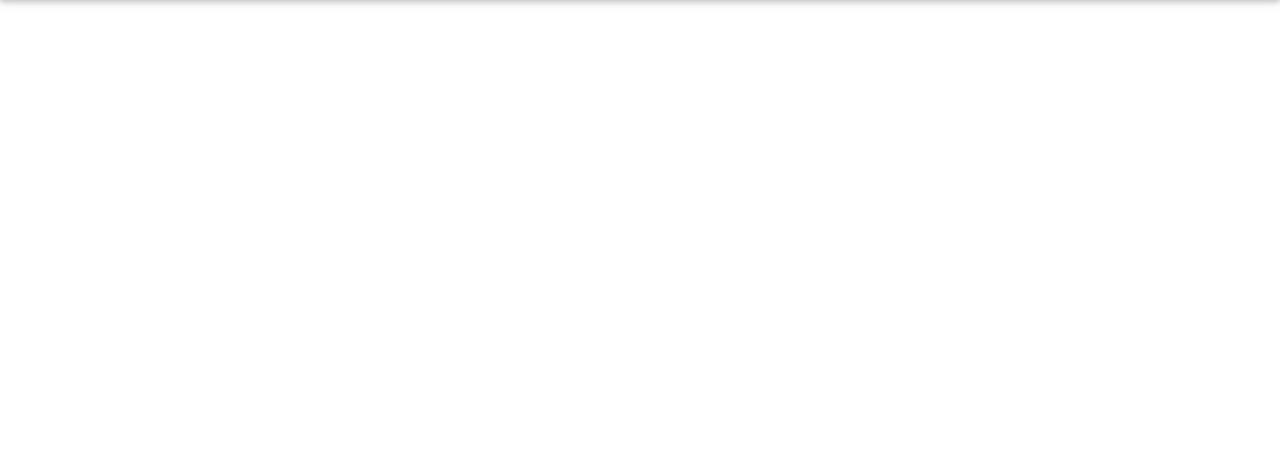
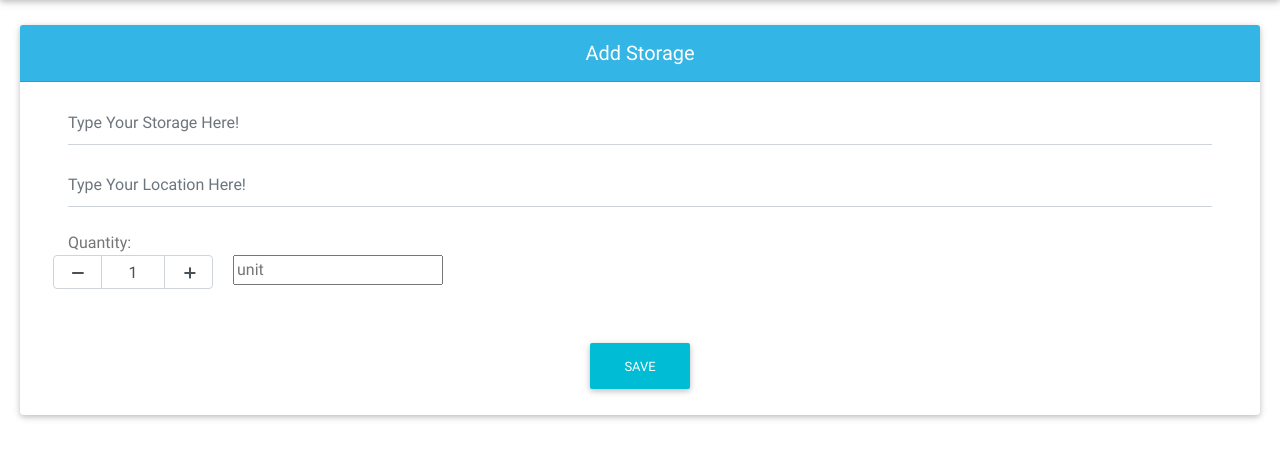
Before and after one commit to smart-india-hackathon19/agriconnect, a Django app: page /storage_add/ in a window 1280 px wide. Shown: the part 56-515 px from the top of the page. Run offline with Django 3.2, Linux system fonts and the light colour scheme; some libraries are stand-ins or nearby versions.

Commit message:
updated storage form

```diff
--- a/farmer/templates/farmer/storage_form.html
+++ b/farmer/templates/farmer/storage_form.html
@@ -1 +1,153 @@
 {% extends "base/base.html" %}
+{% load static %}
+
+{% block head %}
+	<link rel="stylesheet" href="{% static "farmer/css/produce_form.css" %}">
+
+{% endblock head %}
+
+{% block content %}
+<style type="text/css">
+.number-input input[type="number"] {
+  -webkit-appearance: textfield;
+    -moz-appearance: textfield;
+          appearance: textfield;
+}
+.number-input input[type=number]::-webkit-inner-spin-button,
+.number-input input[type=number]::-webkit-outer-spin-button {
+  -webkit-appearance: none;
+}
+.number-input {
+  margin-bottom: 3rem;
+}
+.number-input button {
+  -webkit-appearance: none;
+  background-color: transparent;
+  border: none;
+  align-items: center;
+  justify-content: center;
+  cursor: pointer;
+  margin: 0;
+  position: relative;
+}
+.number-input button:before,
+.number-input button:after {
+  display: inline-block;
+  position: absolute;
+  content: '';
+  height: 2px;
+  transform: translate(-50%, -50%);
+}
+.number-input button.plus:after {
+  transform: translate(-50%, -50%) rotate(90deg);
+}
+.number-input input[type=number] {
+  text-align: center;
+}
+.number-input.number-input {
+  border: 1px solid #ced4da;
+  width: 10rem;
+  border-radius: .25rem;
+}
+.number-input.number-input button {
+  width: 2.6rem;
+  height: .7rem;
+}
+.number-input.number-input button.minus {
+  padding-left: 10px;
+}
+.number-input.number-input button:before,
+.number-input.number-input button:after {
+  width: .7rem;
+  background-color: #495057;
+}
+.number-input.number-input input[type=number] {
+  max-width: 4rem;
+  padding: .5rem;
+  border: 1px solid #ced4da;
+  border-width: 0 1px;
+  font-size: 1rem;
+  height: 2rem;
+  color: #495057;
+
+  .column1 {
+  float: left;
+  width: 20%;
+  padding: 10px;
+  height: 300px; /* Should be removed. Only for demonstration */
+}
+.column2 {
+  float: left;
+  width: 80%;
+  padding: 10px;
+  height: 300px; /* Should be removed. Only for demonstration */
+}
+
+/* Clear floats after the columns */
+.row:after {
+  content: "";
+  display: table;
+  clear: both;
+}
+
+
+}
+</style>
+<div id="produce-form" class="card">
+	<h5 class="card-header info-color white-text text-center py-3">
+	    <strong>Add Storage</strong>
+	 </h5>
+	 <div class="card-body px-lg-5 pt-0">
+	 	<form class="text-center" style="color: #757575;">
+	 		<!-- <select class="custom-select mdb-select md-form custom-select-lg mb-3">
+
+			  <option value="" disabled selected>Choose your Crop</option>
+			  {% for crop in crops %}
+			 	 <option value="{{crop.id}}">{{crop.name}}</option>
+			  {% endfor %}
+			</select> -->
+	 		<div class="md-form">
+		        <input type="text" placeholder="Type Your Storage Here!" class="form-control">
+		    </div>
+
+		    <div class="md-form">
+		        <input type="text" placeholder="Type Your Location Here!" class="form-control">
+		    </div>
+
+		    <div style="text-align: left;">
+		    Quantity:
+		</div>
+
+			<div class="row">
+				<div class="column1">
+
+		    <div class="def-number-input number-input" >
+  			<button onclick="this.parentNode.querySelector('input[type=number]').stepDown()" class="minus"></button>
+  			<input class="quantity" min="0" name="quantity" value="1" type="number">
+  			<button onclick="this.parentNode.querySelector('input[type=number]').stepUp()" class="plus"></button>
+  			</div>
+
+  				</div>
+
+  				<div class="column2" >
+
+    				<input placeholder="unit" style="margin-left: 20px;">
+  				</div>
+
+			</div>
+
+
+
+
+
+
+
+
+
+
+
+		    <button type="button" class="btn btn-cyan">Save</button>
+	 	</form>
+	 </div>
+</div>
+{% endblock content %}
```
